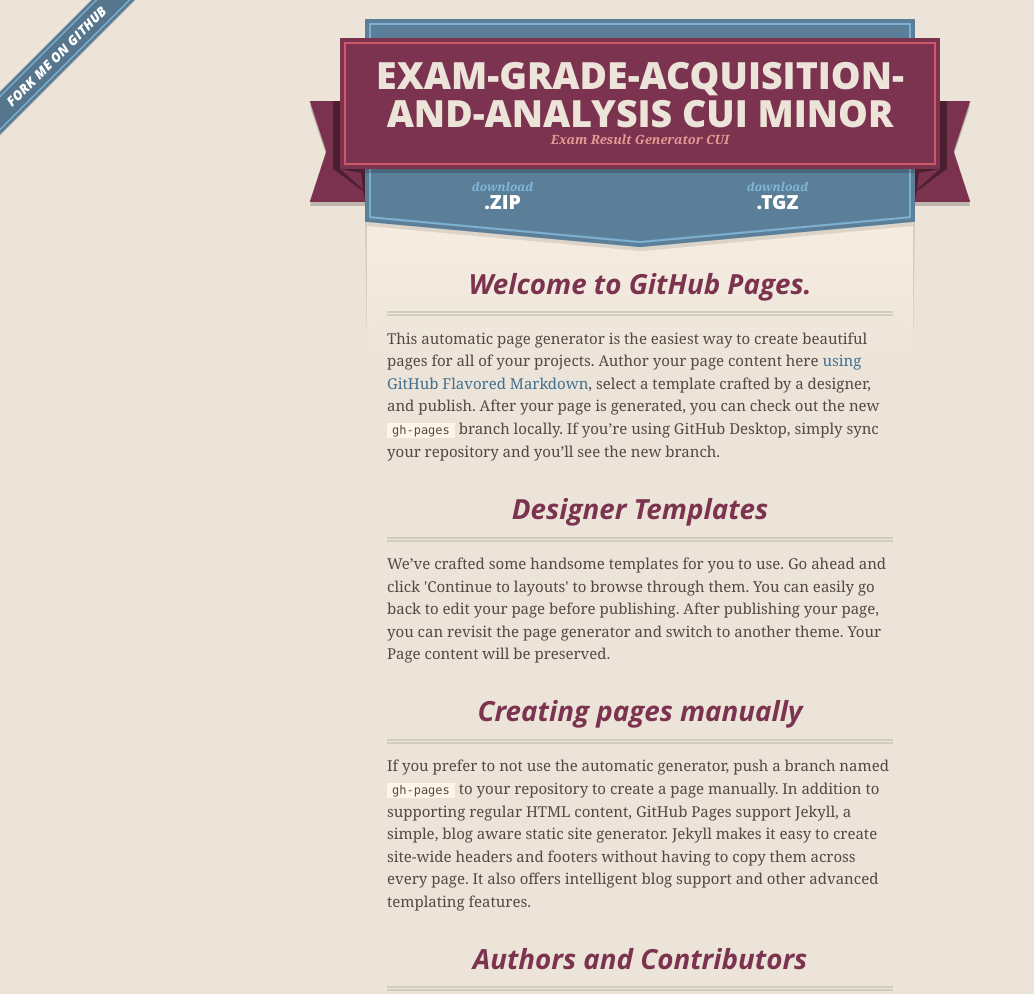
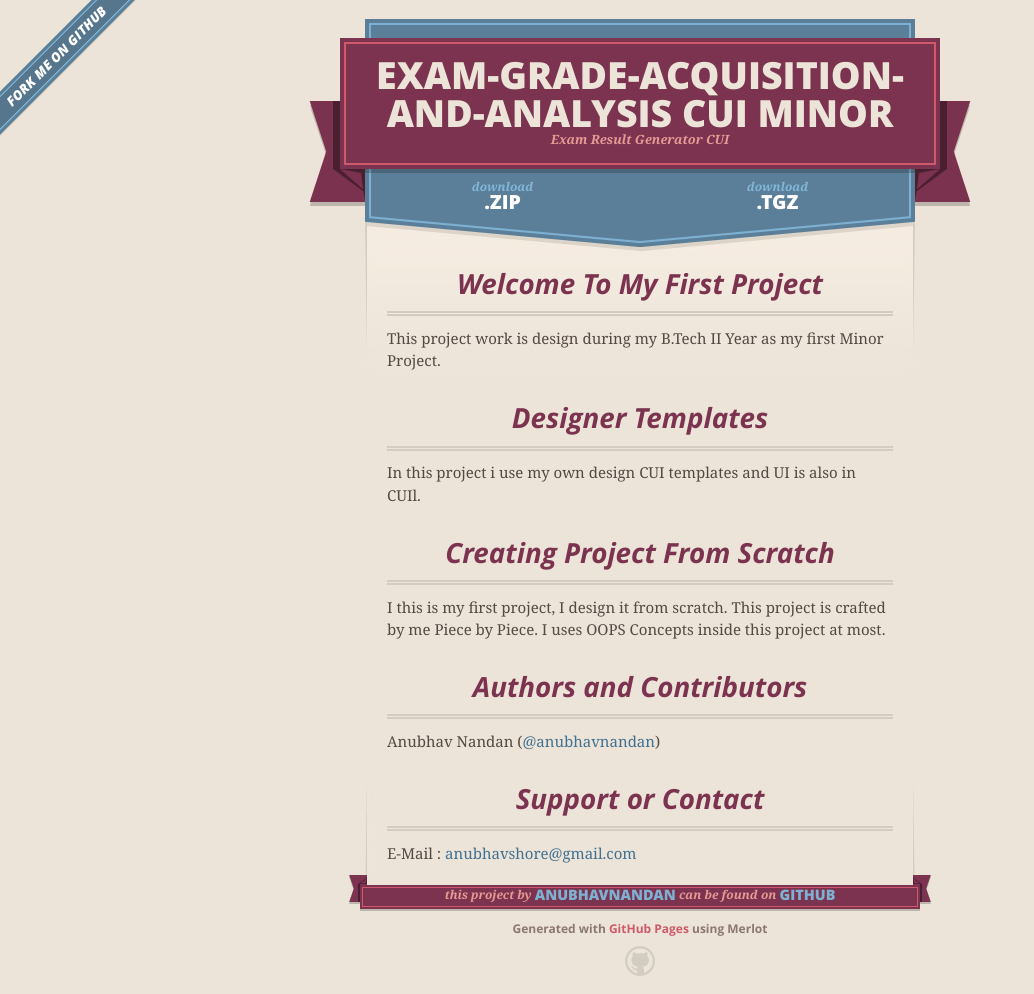
Before and after one commit to anubhavnandan/Exam-Grade-Acquisition-And-Analysis_CUI_Minor, a plain HTML site: page index.html in a window 1280 px wide. Shown: the top 994 px of the page, without its empty margins (0-1034 px from the left). Drawn offline with nearby package versions, Linux system fonts and the light colour scheme.

```diff
--- a/index.html
+++ b/index.html
@@ -47,29 +47,30 @@
 
       <section id="main_content">
         <h3>
-<a id="welcome-to-github-pages" class="anchor" href="#welcome-to-github-pages" aria-hidden="true"><span aria-hidden="true" class="octicon octicon-link"></span></a>Welcome to GitHub Pages.</h3>
+<a id="welcome-to-my-first-project" class="anchor" href="#welcome-to-my-first-project" aria-hidden="true"><span aria-hidden="true" class="octicon octicon-link"></span></a>Welcome To My First Project</h3>
 
-<p>This automatic page generator is the easiest way to create beautiful pages for all of your projects. Author your page content here <a href="https://guides.github.com/features/mastering-markdown/">using GitHub Flavored Markdown</a>, select a template crafted by a designer, and publish. After your page is generated, you can check out the new <code>gh-pages</code> branch locally. If you’re using GitHub Desktop, simply sync your repository and you’ll see the new branch.</p>
+<p>This project work is design during my B.Tech II Year as my first Minor Project.</p>
 
 <h3>
 <a id="designer-templates" class="anchor" href="#designer-templates" aria-hidden="true"><span aria-hidden="true" class="octicon octicon-link"></span></a>Designer Templates</h3>
 
-<p>We’ve crafted some handsome templates for you to use. Go ahead and click 'Continue to layouts' to browse through them. You can easily go back to edit your page before publishing. After publishing your page, you can revisit the page generator and switch to another theme. Your Page content will be preserved.</p>
+<p>In this project i use my own design CUI templates and UI is also in CUIl.</p>
 
 <h3>
-<a id="creating-pages-manually" class="anchor" href="#creating-pages-manually" aria-hidden="true"><span aria-hidden="true" class="octicon octicon-link"></span></a>Creating pages manually</h3>
+<a id="creating-project-from-scratch" class="anchor" href="#creating-project-from-scratch" aria-hidden="true"><span aria-hidden="true" class="octicon octicon-link"></span></a>Creating Project From Scratch</h3>
 
-<p>If you prefer to not use the automatic generator, push a branch named <code>gh-pages</code> to your repository to create a page manually. In addition to supporting regular HTML content, GitHub Pages support Jekyll, a simple, blog aware static site generator. Jekyll makes it easy to create site-wide headers and footers without having to copy them across every page. It also offers intelligent blog support and other advanced templating features.</p>
+<p>I this is my first project, I design it from scratch. This project is crafted by me Piece by Piece.
+I uses OOPS Concepts inside this project at most.</p>
 
 <h3>
 <a id="authors-and-contributors" class="anchor" href="#authors-and-contributors" aria-hidden="true"><span aria-hidden="true" class="octicon octicon-link"></span></a>Authors and Contributors</h3>
 
-<p>You can <a href="https://help.github.com/articles/basic-writing-and-formatting-syntax/#mentioning-users-and-teams" class="user-mention">@mention</a> a GitHub username to generate a link to their profile. The resulting <code>&lt;a&gt;</code> element will link to the contributor’s GitHub Profile. For example: In 2007, Chris Wanstrath (<a href="https://github.com/defunkt" class="user-mention">@defunkt</a>), PJ Hyett (<a href="https://github.com/pjhyett" class="user-mention">@pjhyett</a>), and Tom Preston-Werner (<a href="https://github.com/mojombo" class="user-mention">@mojombo</a>) founded GitHub.</p>
+<p>Anubhav Nandan (<a href="https://github.com/anubhavnandan" class="user-mention">@anubhavnandan</a>)</p>
 
 <h3>
 <a id="support-or-contact" class="anchor" href="#support-or-contact" aria-hidden="true"><span aria-hidden="true" class="octicon octicon-link"></span></a>Support or Contact</h3>
 
-<p>Having trouble with Pages? Check out our <a href="https://help.github.com/pages">documentation</a> or <a href="https://github.com/contact">contact support</a> and we’ll help you sort it out.</p>
+<p>E-Mail : <a href="mailto:anubhavshore@gmail.com">anubhavshore@gmail.com</a></p>
       </section>
 
       <footer>
```
Also changed, not shown: params.json (+1 -1 lines).
